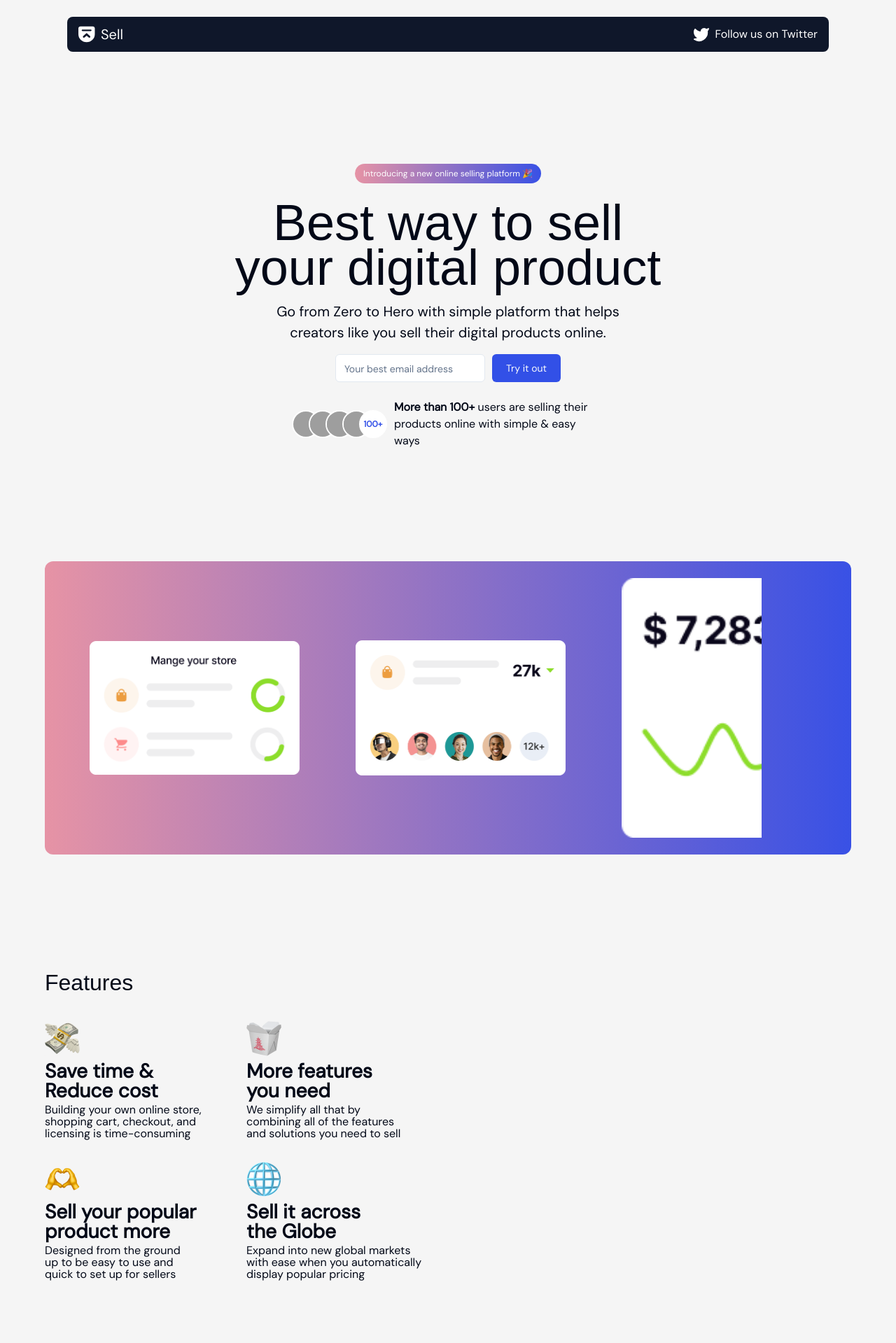
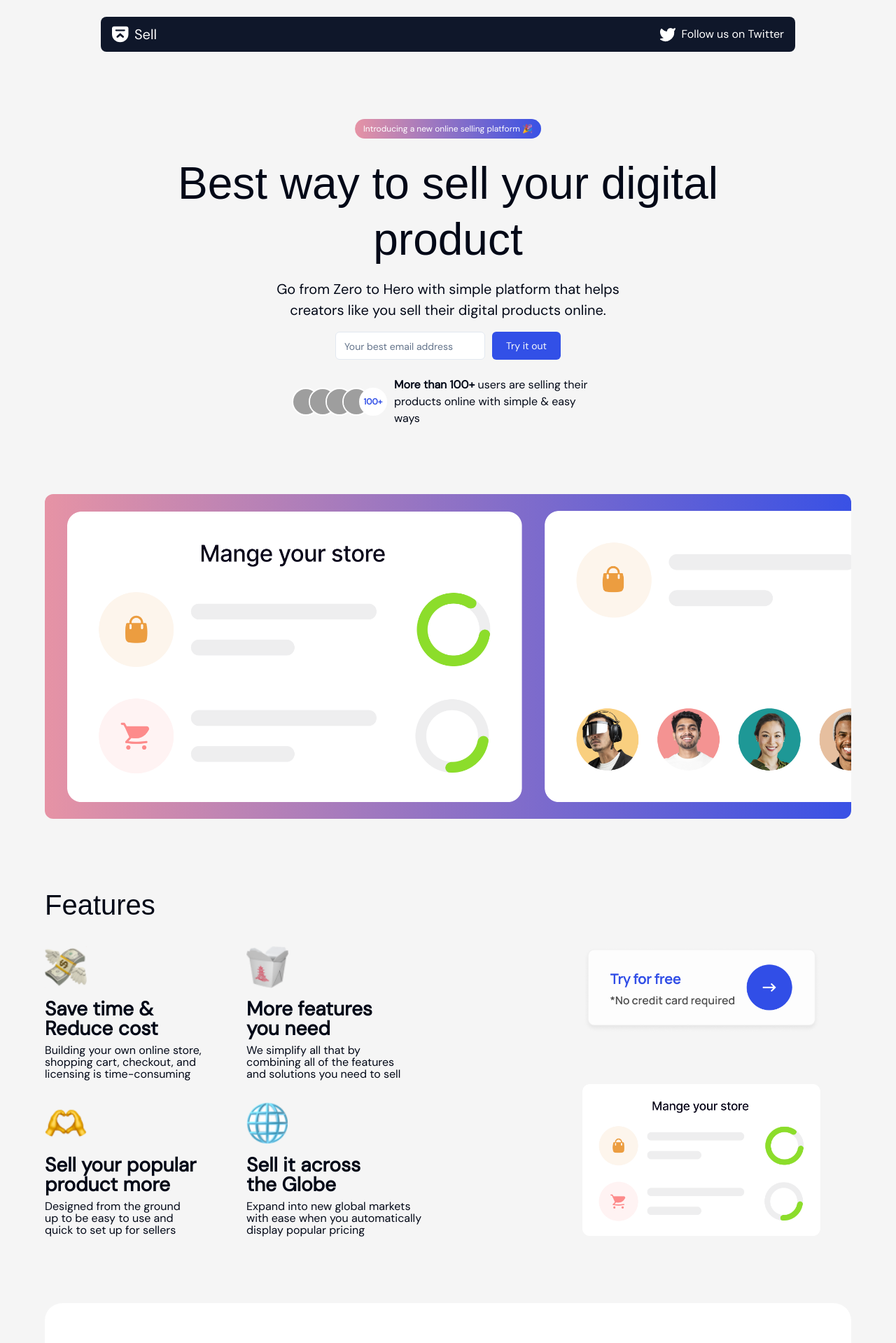
Before and after one commit to SebastienLaurentt/Spikes_Hackathon, a Next.js app: page / in a window 1280 px wide. Shown: the top 1919 px of the page at 70% size. Built offline with nearby package versions, Linux system fonts and the light colour scheme; grey boxes are pictures that could not be loaded; a web font is replaced by a local one.

Commit message:
page full responsive for xl and 2xl

```diff
--- a/app/globals.css
+++ b/app/globals.css
@@ -45,11 +45,11 @@
     @apply bg-background text-foreground;
   }
   h1 {
-    @apply text-2xl md:text-3xl lg:text-5xl md:w-[500px] lg:w-[650px] xl:text-7xl xl:w-[633px] leading-10 md:leading-[48px] lg:leading-[64px] mx-auto;
+    @apply text-2xl md:text-3xl lg:text-5xl md:w-[500px] lg:w-[650px] xl:text-6xl xl:w-[800px] leading-10 md:leading-[48px] lg:leading-[64px] xl:leading-[80px] mx-auto;
   }
 
   h2 {
-    @apply text-lg md:text-xl lg:text-2xl leading-8 md:w-[600px] lg:w-[700px] md:leading-9 lg:leading-10 xl:leading-[46px];
+    @apply text-lg md:text-xl lg:text-2xl xl:text-3xl leading-8 md:w-[600px] lg:w-[700px] md:leading-9 lg:leading-10 xl:leading-[54px];
   }
   h3 {
     @apply text-md md:text-lg lg:text-xl md:w-[200px] lg:w-[250px] leading-5 md:leading-6 lg:leading-7 font-extrabold;
--- a/components/Feature.tsx
+++ b/components/Feature.tsx
@@ -14,9 +14,9 @@ const Feature = ({ image, featureName, featureDescription }: FeatureProps) => {
         alt="Manage1"
         width={50}
         height={50}
-        className="mb-2"
+        className="mb-2 xl:mb-4 xl:size-[60px]"
       />
-      <h3 className="mb-1 text-balance">{featureName}</h3>
+      <h3 className="mb-1 text-balance xl:mb-2">{featureName}</h3>
       <p className="text-balance text-xs font-medium leading-[17px] md:text-sm">
         {featureDescription}
       </p>
--- a/components/Footer.tsx
+++ b/components/Footer.tsx
@@ -3,7 +3,7 @@ import SellIconBlack from "../public/images/SellIconBlack.png";
 
 const Footer = () => {
   return (
-    <footer className="mx-auto mb-2 mt-10 flex h-[37px] flex-row  items-center justify-between rounded-[10px] px-4 py-[5px]  text-black md:mb-4  md:px-6 lg:px-10">
+    <footer className="mx-auto mb-2 mt-10 flex h-[37px] flex-row  items-center justify-between rounded-[10px] px-4 py-[5px]  text-black md:mb-4  md:px-6 lg:px-10 xl:px-16 2xl:max-w-[1400px]">
       <div className="flex flex-row items-center gap-x-1 md:gap-x-2">
         <Image src={SellIconBlack} alt="logo" className="size-4 md:size-6" />
         <span className="font-bold md:text-md">Sell</span>
--- a/components/Header.tsx
+++ b/components/Header.tsx
@@ -5,7 +5,7 @@ import SellIconWhite from "../public/images/SellIconWhite.svg";
 
 const Header = () => {
   return (
-    <header className="mx-auto px-6 pt-4 text-white md:px-16 md:pt-6 lg:px-24 2xl:max-w-[1000px]">
+    <header className="mx-auto px-6 pt-4 text-white md:px-16 md:pt-6 lg:px-24 xl:px-36 2xl:max-w-[1000px]">
       <div className="flex w-full flex-row justify-between rounded-lg bg-primary p-2.5 md:px-4">
         <div className="flex flex-row items-center gap-x-1 md:gap-x-2">
           <Image src={SellIconWhite} alt="logo" className="size-4 md:size-6" />
--- a/components/Section.tsx
+++ b/components/Section.tsx
@@ -14,7 +14,7 @@ const Section = ({
   children,
 }: SectionProps) => {
   const isMarginBottom = marginBottom ? "mb-10" : "";
-  const isMarginTop = marginTop ? "mt-24 md:mt-32 lg:mt-40" : "";
+  const isMarginTop = marginTop ? "mt-24 md:mt-32 xl:mt-24" : "";
 
   return (
     <section
--- a/components/Sections/Features.tsx
+++ b/components/Sections/Features.tsx
@@ -41,7 +41,7 @@ const Features = () => {
               />
             </li>
           </ul>
-          <div className="hidden xl:relative xl:w-1/3">
+          <div className="hidden xl:relative xl:flex xl:w-1/3">
             <Image
               src="/images/TryFreeImg.png"
               alt="Features"
--- a/components/Sections/Manage.tsx
+++ b/components/Sections/Manage.tsx
@@ -4,26 +4,27 @@ import Section from "../Section";
 const Manage = () => {
   return (
     <Section marginTop={true} classname="relative mx-auto ">
-      <div className="bg-gradient-custom  flex items-center gap-4 overflow-hidden rounded-xl py-6 pl-4 lg:pl-16 md:gap-10 lg:gap-20">
+      <div className="bg-gradient-custom  flex items-center gap-4 overflow-hidden rounded-xl py-6 pl-4 md:gap-10 lg:gap-20 lg:pl-16 xl:gap-8 xl:pl-8">
         <Image
           src="/images/Manage1.png"
           alt="Manage1"
           width={300}
           height={193}
-          className="ml-[-80px] lg:ml-[-0px]"
+          className="ml-[-80px] lg:-ml-0 xl:w-[650px]"
         />
         <Image
           src="/images/Manage2.png"
           alt="Manage2"
           width={300}
           height={193}
+          className="xl:w-[650px]"
         />
         <Image
           src="/images/Manage3.png"
           alt="Manage3"
-          width={200}
+          width={300}
           height={193}
-          className="hidden md:flex"
+          className="hidden md:flex "
         />
       </div>
     </Section>
```
